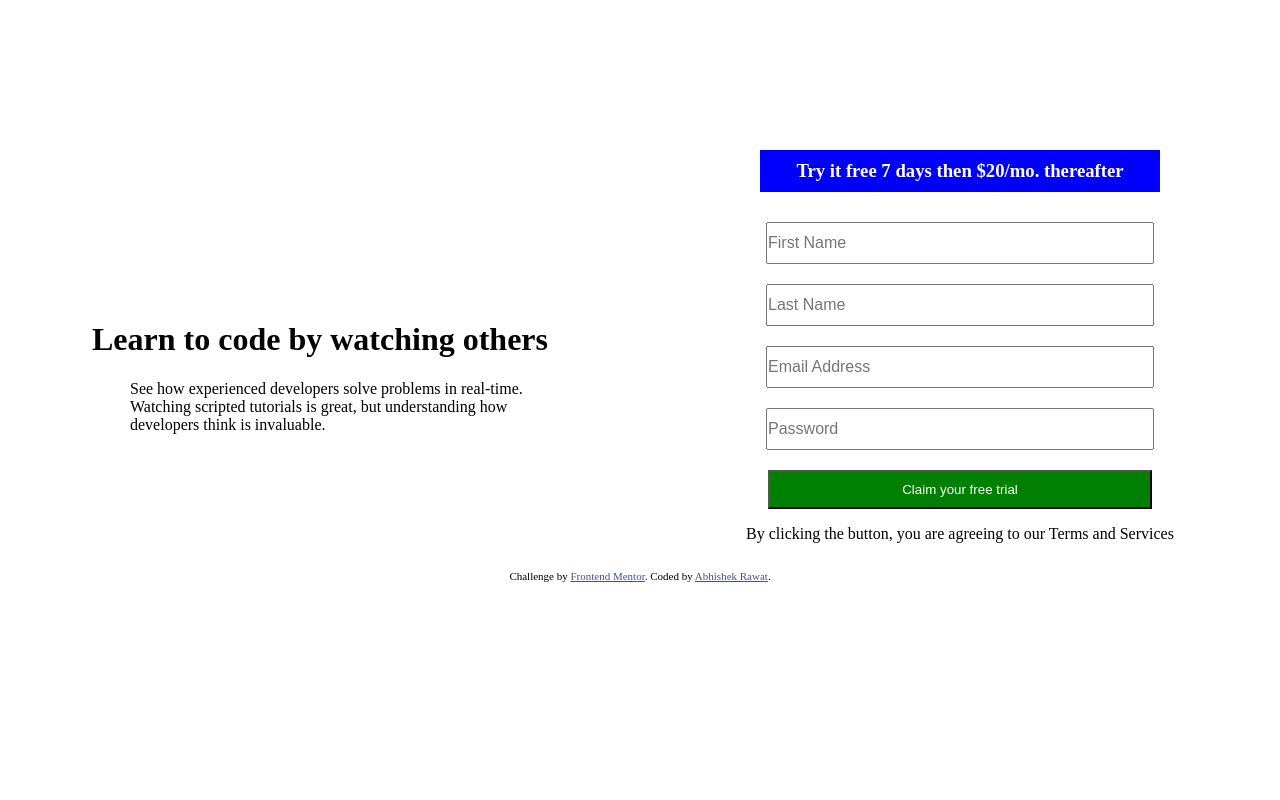
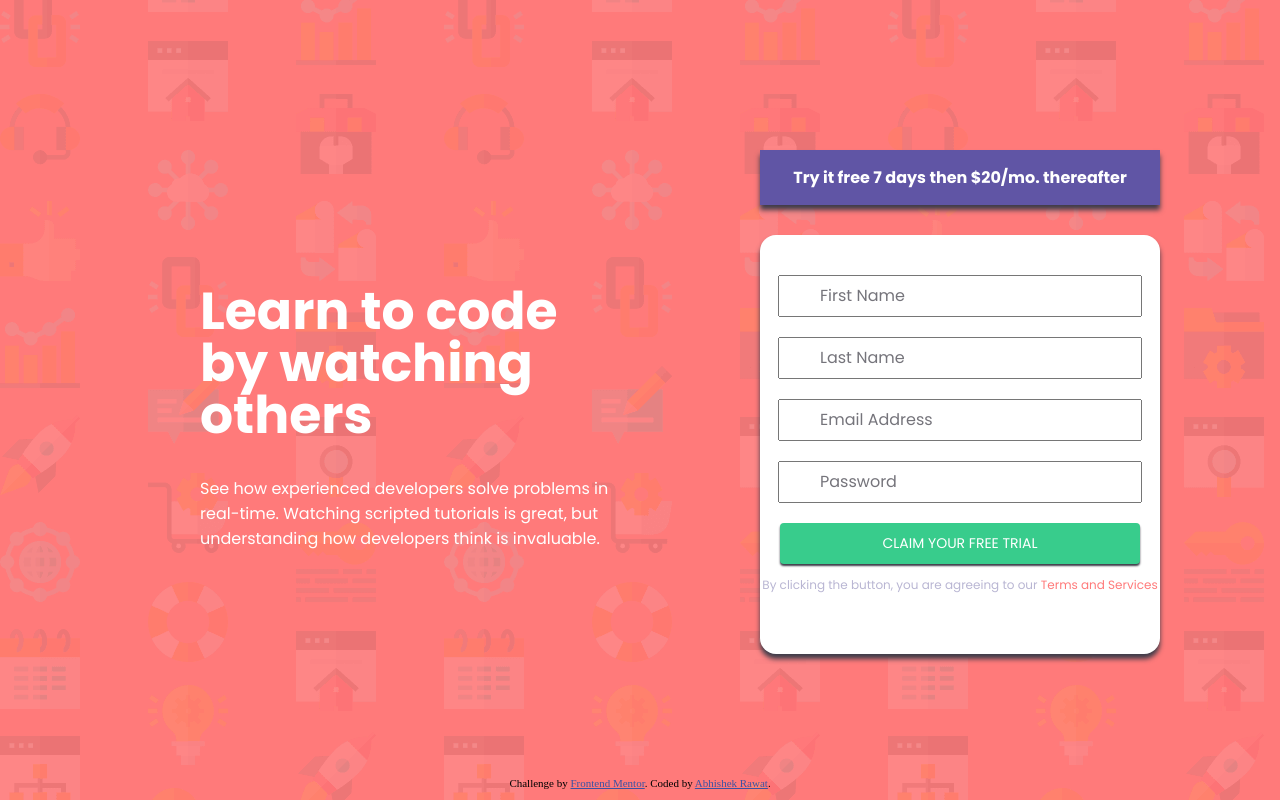
Before and after one commit to AbePlays/Fronend-Challenge-3, a plain HTML site: page index.html in a window 1280 px wide. Drawn offline with Linux system fonts and the light colour scheme.

Commit message:
Finished Project

```diff
--- a/index.html
+++ b/index.html
@@ -11,7 +11,10 @@
       sizes="32x32"
       href="./images/favicon-32x32.png"
     />
-
+    <link
+      href="https://fonts.googleapis.com/css?family=Poppins:400,700&display=swap"
+      rel="stylesheet"
+    />
     <link rel="stylesheet" href="./style.css" />
     <title>Frontend Mentor | Intro component with sign up form</title>
   </head>
@@ -33,10 +36,11 @@
             <input type="text" name="" id="" placeholder="Last Name" />
             <input type="text" name="" id="" placeholder="Email Address" />
             <input type="text" name="" id="" placeholder="Password " />
-            <button type="submit">Claim your free trial</button>
+            <button type="submit">CLAIM YOUR FREE TRIAL</button>
           </form>
           <p>
-            By clicking the button, you are agreeing to our Terms and Services
+            By clicking the button, you are agreeing to our
+            <a href="#">Terms and Services</a>
           </p>
         </div>
       </div>
--- a/style.css
+++ b/style.css
@@ -1,6 +1,16 @@
 body {
   margin: 0;
   padding: 0;
+  background-image: url("./images/bg-intro-desktop.png");
+  background-color: hsl(0, 100%, 74%);
+}
+
+/* FOOTER */
+
+footer {
+  position: absolute;
+  bottom: 0;
+  width: 100%;
 }
 
 .attribution {
@@ -12,57 +22,100 @@ body {
   color: hsl(228, 45%, 44%);
 }
 
+/* BODY CONTAINE */
+
 .container {
+  color: white;
   overflow: auto;
 }
 
 /* LEFT DIV */
 
 .left {
-  margin: 300px 0 0 0;
+  margin: 250px 0 0 0;
   width: 50%;
   position: relative;
   float: left;
-  text-align: center;
 }
 
 .left h1 {
-  padding: 0 50px;
+  font-family: "Poppins", sans-serif;
+  padding: 0 50px 0 200px;
+  font-size: 52px;
+  line-height: 1;
 }
 
 .left p {
-  padding-left: 130px;
-  padding-right: 60px;
-  text-align: left;
+  padding-left: 200px;
+  padding-right: 20px;
+  font-family: "Poppins", sans-serif;
+  font-weight: 400;
 }
 
 /* RIGHT DIV */
 
+.right a {
+  color: hsl(0, 100%, 74%);
+  text-decoration: none;
+}
+
 .right h3 {
   margin: 150px 120px 30px 120px;
-  background-color: blue;
+  background-color: hsl(248, 32%, 49%);
   color: white;
-  padding: 10px 0;
+  padding: 15px 0;
+  box-shadow: 0 5px 5px hsl(249, 10%, 26%);
+  font-size: 16px;
 }
 
 .right {
   text-align: center;
   width: 50%;
   float: right;
+  font-family: "Poppins", sans-serif;
+  font-weight: 400;
+}
+
+.enter p {
+  color: hsl(246, 25%, 77%);
+  font-size: 12px;
+  padding-bottom: 60px;
 }
 
 .enter input {
   display: block;
   margin: 0 auto;
   margin-bottom: 20px;
-  width: 60%;
-  padding: 10px 0;
+  width: 80%;
+  padding: 10px 0 10px 40px;
   font-size: 16px;
 }
 
+input::placeholder {
+  color: hsl(249, 3%, 47%);
+  font-family: "Poppins", sans-serif;
+  line-height: 1;
+}
+
 .enter button {
-  background-color: green;
-  width: 60%;
+  background-color: hsl(154, 59%, 51%);
+  width: 90%;
   padding: 10px 0;
   color: white;
+  font-size: 14px;
+  border: none;
+  border-radius: 4px;
+  font-family: "Poppins", sans-serif;
+  box-shadow: 0 2px 2px hsl(249, 10%, 26%);
 }
+
+.enter {
+  background-color: #fff;
+  margin: 0 120px;
+  border-radius: 16px;
+  box-shadow: 0 5px 5px hsl(249, 10%, 26%);
+}
+
+form {
+  padding: 40px 0 0 0;
+}
```
